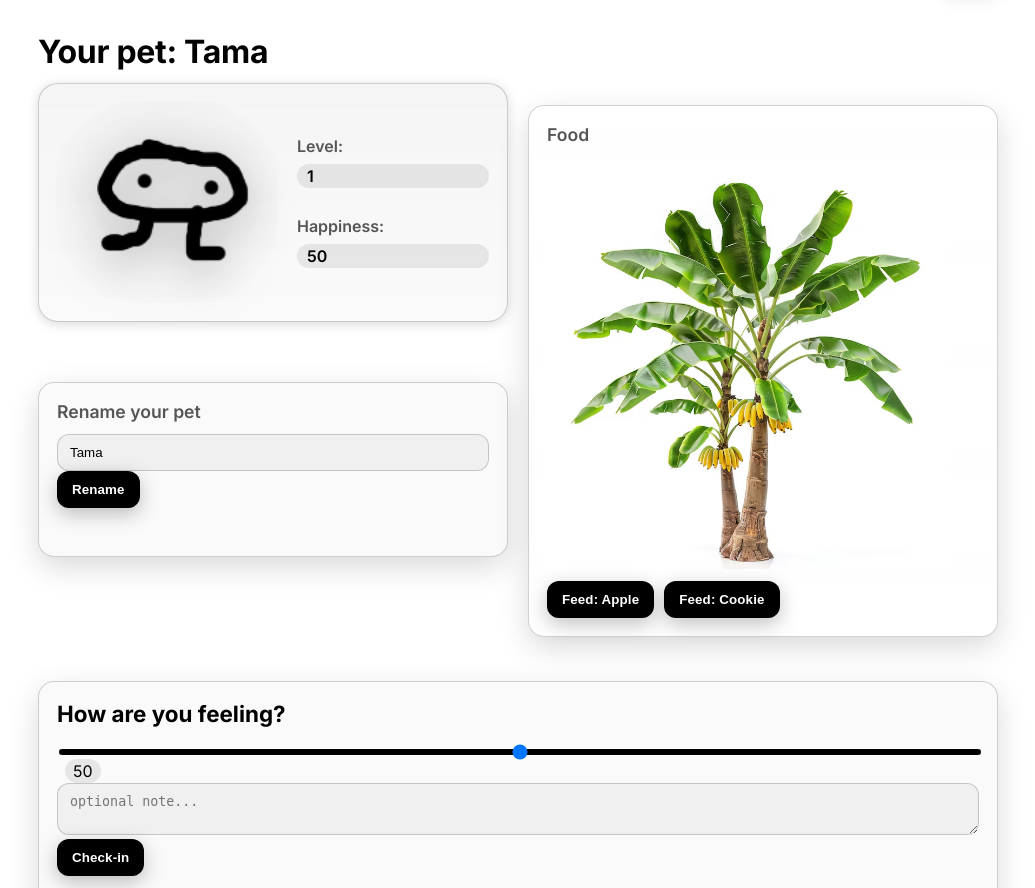
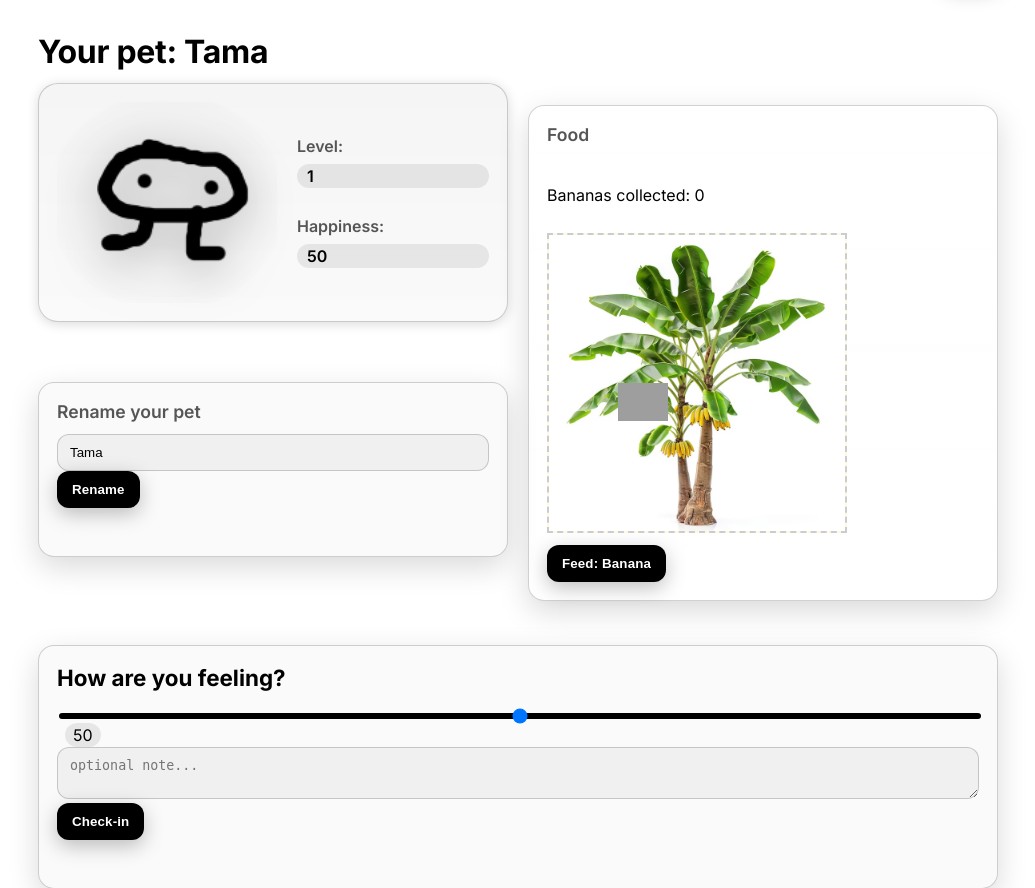
Before and after one commit to kalebfsh/hackython, a Django app: page / in a window 1280 px wide. Shown: the part 49-937 px from the top of the page, without its empty margins (122-1157 px from the left). Run offline with Django 5.2, Linux system fonts and the light colour scheme; the visitor is signed in with stand-in values (Sample User, id 1); data comes from the database, SQL or seed files in the repository; data that the repository does not hold is empty; grey boxes are pictures that could not be loaded.

Commit message:
bananas grow

```diff
--- a/static/styles.css
+++ b/static/styles.css
@@ -356,3 +356,30 @@ body {
     rgba(0,0,0,0.02)
   );
 }
+
+#banana-area {
+  width: 300px;
+  height: 300px;
+  border: 2px dashed #ccc;
+  position: relative;
+  overflow: hidden;
+  background: #fdf9e3;
+   background: url("/static/banana.png") center/contain no-repeat;
+  background-color: #fdf9e3;
+
+  /*background-blend-mode: soft-light;*/
+}
+
+/* Bananas start at 0 size */
+.banana {
+  position: absolute;
+  width: 0;
+  height: auto;
+  cursor: pointer;
+  transition: width 2s ease-in-out; /* smooth growth */
+}
+
+/* Final grown size */
+.banana.grow {
+  width: 50px;
+}
--- a/templates/dashboard.html
+++ b/templates/dashboard.html
@@ -13,6 +13,7 @@
     </div>
 
     <section id="rename">
+
       <h3>Rename your pet</h3>
       <form id="rename-form" method="post" action="{% url 'rename_pet' %}">
         {% csrf_token %}
@@ -27,14 +28,20 @@
     <section id="food">
       <h3>Food</h3>
 
-      <div class="food-image-wrap">
-        <img src="/static/banana.png" alt="Fruit tree" class="food-tree">
+<!--      <div class="food-image-wrap">-->
+<!--        <img src="/static/banana.png" alt="Fruit tree" class="food-tree">-->
+<!--      </div>-->
+      <p>Bananas collected: <span id="banana-counter">0</span></p>
+
+  <!-- Banana growing area -->
+      <div id="banana-area"></div>
+
+      <div class="food-list">
+        <button id="feed-banana">Feed: Banana</button>
+<!--        <button id="feed-cookie">Feed: Cookie</button>-->
+
       </div>
 
-      <div class="food-list">
-        <button id="feed-apple">Feed: Apple</button>
-        <button id="feed-cookie">Feed: Cookie</button>
-      </div>
     </section>
   </div>
 </div>
@@ -65,7 +72,43 @@
 
 <canvas id="moodChart" width="600" height="400"></canvas>
 <script src="https://cdn.jsdelivr.net/npm/chart.js"></script>
+<script>
+const bananaArea = document.getElementById('banana-area');
+const bananaCounterEl = document.getElementById('banana-counter');
+let bananaCount = 0;
 
+function spawnBanana() {
+  const banana = document.createElement('img');
+  banana.src = "{% static '/tree/banana.png' %}";
+  banana.classList.add('banana'); // starts at width: 0
+
+  // random position inside banana area
+  const x = Math.random() * (bananaArea.clientWidth - 50);
+  const y = Math.random() * (bananaArea.clientHeight - 50);
+  banana.style.left = `${x}px`;
+  banana.style.top = `${y}px`;
+
+  bananaArea.appendChild(banana);
+
+  // 👇 give the browser a tick before adding .grow
+  setTimeout(() => {
+    banana.classList.add('grow');
+  }, 50);
+
+  // clicking collects the banana
+  banana.addEventListener('click', () => {
+    bananaCount++;
+    bananaCounterEl.textContent = bananaCount;
+    banana.remove();
+  });
+}
+
+// spawn a new banana every 5 seconds
+setInterval(spawnBanana, 5000);
+
+// (optional) spawn one immediately on page load
+spawnBanana();
+</script>
 <script>
   const moodDates = {{ mood_dates|safe }};
   const moodValues = {{ mood_values|safe }};
```
